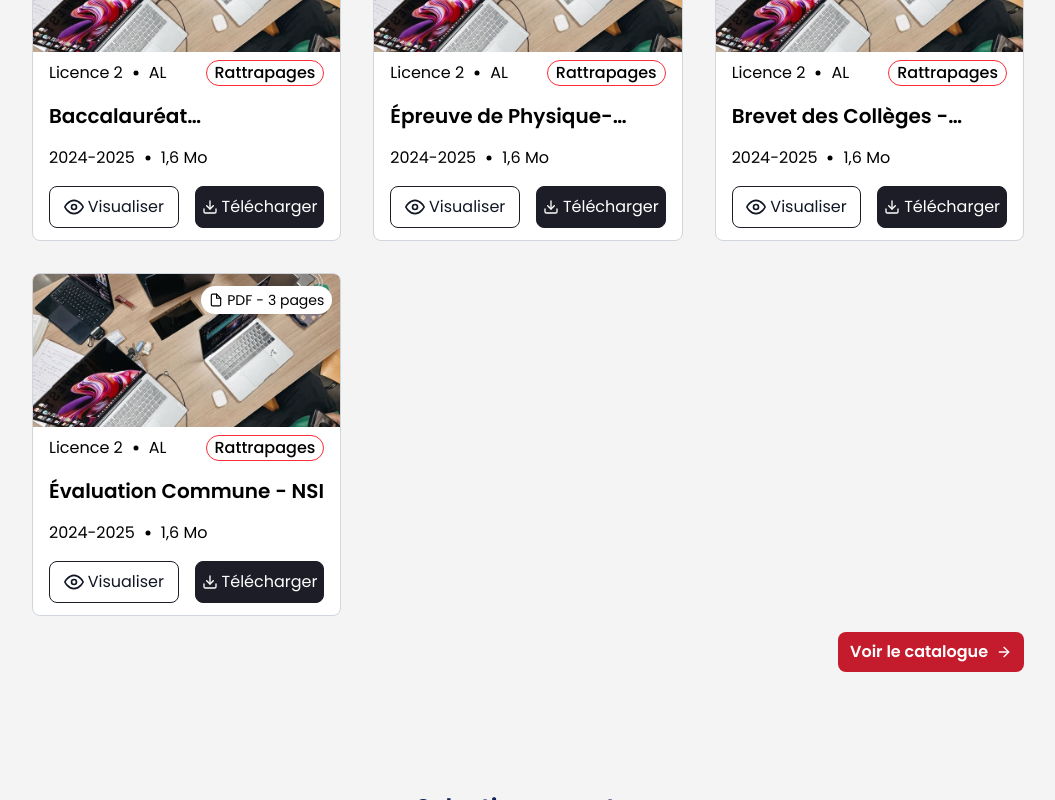
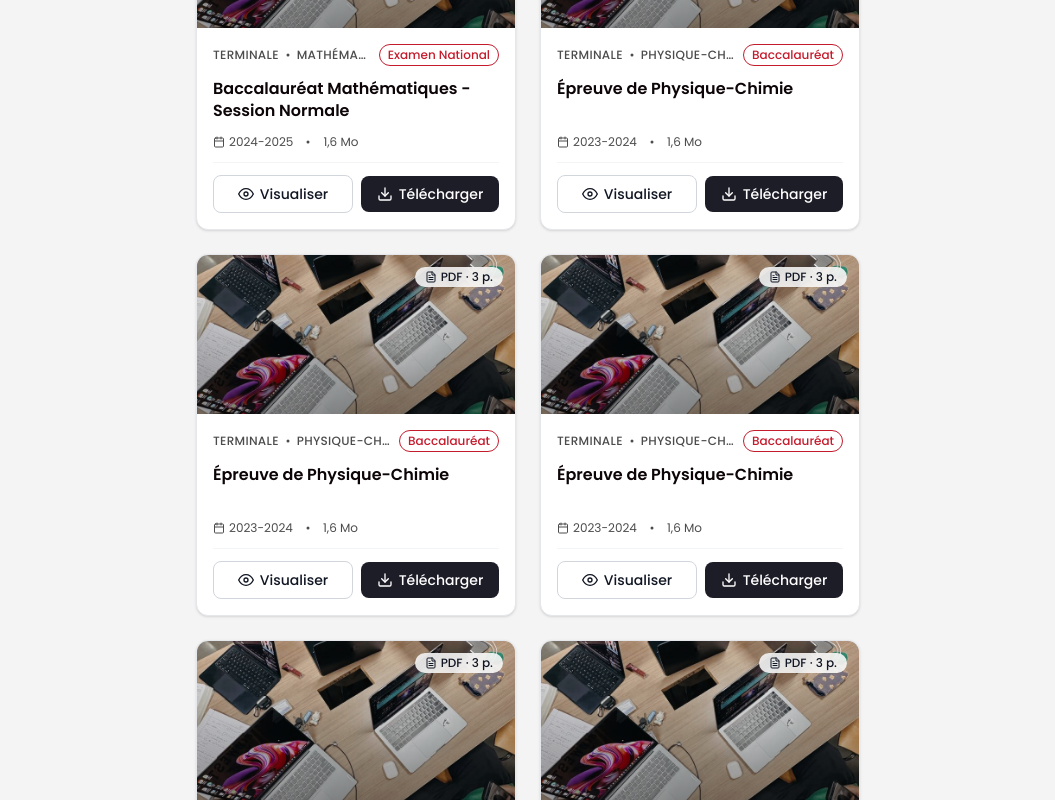
Before and after one commit to kaizen-squad/esgis-epreuves, a Next.js app: page / in a window 1280 px wide. Shown: the part 2380-3180 px from the top of the page, without its empty margins (112-1167 px from the left). Built offline with nearby package versions, Linux system fonts and the light colour scheme.

Commit message:
refactor(epreuve): modified the epreuve card behavior

```diff
--- a/src/app/(public)/accueil/components/DomainFilter.tsx
+++ b/src/app/(public)/accueil/components/DomainFilter.tsx
@@ -1,6 +1,9 @@
 "use client";
 
-import { epreuvesMock } from "../../constants/epreuve.constants";
+import {
+  EPREUVE_GRID_CLASSES,
+  epreuvesMock,
+} from "../../constants/epreuve.constants";
 import EpreuveCard from "../../components/EpreuveCard";
 import { FiArrowRight } from "react-icons/fi";
 import DomainSelectFilter from "../../components/DomainSelectFilter";
@@ -14,11 +17,9 @@ const DomainFilter = () => {
 
       <DomainSelectFilter />
 
-      <div className="mb-4 grid grid-cols-1 gap-8 md:grid-cols-2 lg:grid-cols-3">
+      <div className={`${EPREUVE_GRID_CLASSES} mb-4 justify-center`}>
         {epreuvesMock.map((epreuve) => (
-          <div key={epreuve.name} className="">
-            <EpreuveCard {...epreuve} />
-          </div>
+          <EpreuveCard {...epreuve} key={epreuve.name} />
         ))}
       </div>
 
--- a/src/app/(public)/accueil/components/RecentlyAdded.tsx
+++ b/src/app/(public)/accueil/components/RecentlyAdded.tsx
@@ -14,7 +14,7 @@ const RecentlyAdded = () => {
         {epreuvesMock.map((epreuve) => (
           <div
             key={epreuve.name}
-            className="relative w-full shrink-0 snap-start md:w-[calc((100%-2rem)/2)] lg:w-[calc((100%-2rem)/3)]"
+            className="relative w-full shrink-0 snap-start md:w-[calc((100%-1rem)/2)] lg:w-[calc((100%-3rem)/4)]"
           >
             <EpreuveCard {...epreuve} />
           </div>
--- a/src/app/(public)/catalogue/components/CatalogueEpreuve.tsx
+++ b/src/app/(public)/catalogue/components/CatalogueEpreuve.tsx
@@ -1,7 +1,10 @@
 "use client";
 
 import DomainSelectFilter from "../../components/DomainSelectFilter";
-import { epreuvesMock } from "../../constants/epreuve.constants";
+import {
+  EPREUVE_GRID_CLASSES,
+  epreuvesMock,
+} from "../../constants/epreuve.constants";
 import EpreuveCard from "../../components/EpreuveCard";
 import CatalogueFilter from "./CatalogueFilter";
 import { useMediaQuery } from "../../hooks/useMediaQuery";
@@ -28,7 +31,7 @@ const CatalogueEpreuve = () => {
             isDesktopOpen={isDesktop && open}
           />
           <div
-            className={`grid min-w-0 flex-1 grid-cols-1 gap-10 md:grid-cols-2 ${open ? "lg:ml-72 xl:grid-cols-2" : "xl:grid-cols-3"}`}
+            className={`${EPREUVE_GRID_CLASSES} min-w-0 flex-1 justify-center sm:justify-start ${open ? "lg:ml-72" : ""}`}
           >
             {epreuvesMock.map((epreuve) => (
               <EpreuveCard {...epreuve} key={epreuve.name} />
--- a/src/app/(public)/components/EpreuveCard.tsx
+++ b/src/app/(public)/components/EpreuveCard.tsx
@@ -1,5 +1,5 @@
 import Image from "next/image";
-import { FiDownload, FiEye, FiFile } from "react-icons/fi";
+import { FiCalendar, FiDownload, FiEye, FiFileText } from "react-icons/fi";
 import { GoDotFill } from "react-icons/go";
 
 interface EpreuveCard {
@@ -13,53 +13,59 @@ interface EpreuveCard {
 
 const EpreuveCard = (data: EpreuveCard) => {
   return (
-    <div className="bg-background-primary @container w-full overflow-hidden rounded-lg border border-gray-300 pb-1">
-      <div className="relative aspect-2/1 w-full bg-red-300">
-        <span className="bg-background-primary absolute top-3 right-2 z-1 flex items-center gap-1 rounded-full px-2 py-1 text-sm">
-          <span className="flex items-center gap-1">
-            <FiFile /> PDF
-          </span>{" "}
-          - <span>3 pages</span>
-        </span>
+    <article className="group bg-background-primary flex h-full w-full flex-col overflow-hidden rounded-xl border border-gray-200 shadow-sm transition-all duration-300 hover:-translate-y-1 hover:border-gray-300 hover:shadow-lg">
+      <div className="relative aspect-2/1 w-full shrink-0 overflow-hidden bg-gray-100">
         <Image
-          src="/images/study.png"
-          alt="Epreuve Image"
+          src={data.img_src}
+          alt={data.name}
           fill
           loading="eager"
-          className="z-0 object-cover"
+          sizes="20rem"
+          className="object-cover transition-transform duration-500 group-hover:scale-105"
         />
+        <div className="absolute inset-0 bg-linear-to-t from-black/40 to-transparent" />
+        <span className="text-text-default absolute top-3 right-3 flex items-center gap-1 rounded-full bg-white/85 px-2.5 py-0.5 text-xs font-medium backdrop-blur-sm">
+          <FiFileText size={12} /> PDF · 3 p.
+        </span>
       </div>
-      <div className="px-4 py-2">
-        <div className="-2 mb-4 flex items-center justify-between text-sm lg:text-base">
-          <div className="flex items-center gap-2">
-            <span>Licence 2</span>
-            <GoDotFill size={10} />
-            <span>AL</span>
+
+      <div className="flex flex-1 flex-col gap-3 p-4">
+        <div className="flex items-center justify-between gap-2">
+          <div className="text-text-paragraph flex min-w-0 items-center gap-1.5 text-xs font-medium tracking-wide uppercase">
+            <span className="shrink-0">{data.class}</span>
+            <GoDotFill size={6} className="shrink-0" />
+            <span className="truncate">{data.matter}</span>
           </div>
-          <span className="rounded-full border border-red-500 px-2 font-medium">
-            Rattrapages
+          <span className="text-background-accent shrink-0 rounded-full border border-current px-2 py-0.5 text-xs font-medium">
+            {data.type}
           </span>
         </div>
-        <p className="mb-4 line-clamp-1 text-xl font-semibold @sm:text-2xl">
+
+        <h4 className="text-text-title line-clamp-2 min-h-[2lh] text-base leading-snug font-semibold">
           {data.name}
-        </p>
-        <div className="mb-4 flex items-center gap-2 text-sm lg:text-base">
-          <span>2024-2025</span>
-          <GoDotFill size={10} />
+        </h4>
+
+        <div className="text-text-paragraph mt-auto flex items-center gap-3 text-xs">
+          <span className="flex items-center gap-1">
+            <FiCalendar size={12} />
+            {data.year - 1}-{data.year}
+          </span>
+          <GoDotFill size={6} />
           <span>1,6 Mo</span>
         </div>
-        <div className="flex items-center justify-between gap-4">
-          <button className="border-background-secondary text-text-default flex w-1/2 cursor-pointer items-center justify-center gap-1 rounded-lg border py-2">
-            <FiEye size={20} />
+
+        <div className="flex items-center gap-2 border-t border-gray-100 pt-3">
+          <button className="text-text-default flex flex-1 cursor-pointer items-center justify-center gap-1.5 rounded-lg border border-gray-300 py-2 text-sm font-medium transition-colors hover:bg-gray-50">
+            <FiEye size={16} />
             Visualiser
           </button>
-          <button className="border-background-secondary bg-background-secondary text-text-primary flex w-1/2 cursor-pointer items-center justify-center gap-1 rounded-lg border py-2">
-            <FiDownload />
+          <button className="bg-background-secondary text-text-primary flex flex-1 cursor-pointer items-center justify-center gap-1.5 rounded-lg py-2 text-sm font-medium transition-opacity hover:opacity-90">
+            <FiDownload size={16} />
             Télécharger
           </button>
         </div>
       </div>
-    </div>
+    </article>
   );
 };
 
--- a/src/app/(public)/constants/epreuve.constants.ts
+++ b/src/app/(public)/constants/epreuve.constants.ts
@@ -8,6 +8,46 @@ export const epreuvesMock: EpreuveCard[] = [
     matter: "Mathématiques",
     class: "Terminale",
     type: "Examen National",
+  },
+  {
+    img_src: "/images/study.png",
+    name: "Épreuve de Physique-Chimie",
+    year: 2024,
+    matter: "Physique-Chimie",
+    class: "Terminale",
+    type: "Baccalauréat",
+  },
+  {
+    img_src: "/images/study.png",
+    name: "Épreuve de Physique-Chimie",
+    year: 2024,
+    matter: "Physique-Chimie",
+    class: "Terminale",
+    type: "Baccalauréat",
+  },
+  {
+    img_src: "/images/study.png",
+    name: "Épreuve de Physique-Chimie",
+    year: 2024,
+    matter: "Physique-Chimie",
+    class: "Terminale",
+    type: "Baccalauréat",
+  },
+  {
+    img_src: "/images/study.png",
+    name: "Épreuve de Physique-Chimie",
+    year: 2024,
+    matter: "Physique-Chimie",
+    class: "Terminale",
+    type: "Baccalauréat",
+  },
+  {
+    img_src: "/images/study.png",
+    name: "Épreuve de Physique-Chimie",
+    year: 2024,
+    matter: "Physique-Chimie",
+    class: "Terminale",
+    type: "Baccalauréat",
   },
   {
     img_src: "/images/study.png",
@@ -34,3 +74,8 @@ export const epreuvesMock: EpreuveCard[] = [
     type: "Contrôle Continu",
   },
 ];
+
+// Colonnes bornées entre 17rem et 20rem (= max-w-80 de EpreuveCard) :
+// sur grand écran on ajoute des colonnes au lieu d'élargir les cartes.
+export const EPREUVE_GRID_CLASSES =
+  "grid grid-cols-[repeat(auto-fill,minmax(min(100%,17rem),20rem))] gap-6";
--- a/src/components/ui/Slider.tsx
+++ b/src/components/ui/Slider.tsx
@@ -15,7 +15,7 @@ const Slider = ({ children }: { children: React.ReactNode }) => {
   };
 
   return (
-    <div className="relative">
+    <div className="relative mx-auto max-w-7xl">
       <div
         className="flex snap-x snap-mandatory gap-4 overflow-x-hidden py-4"
         ref={containerRef}
```
